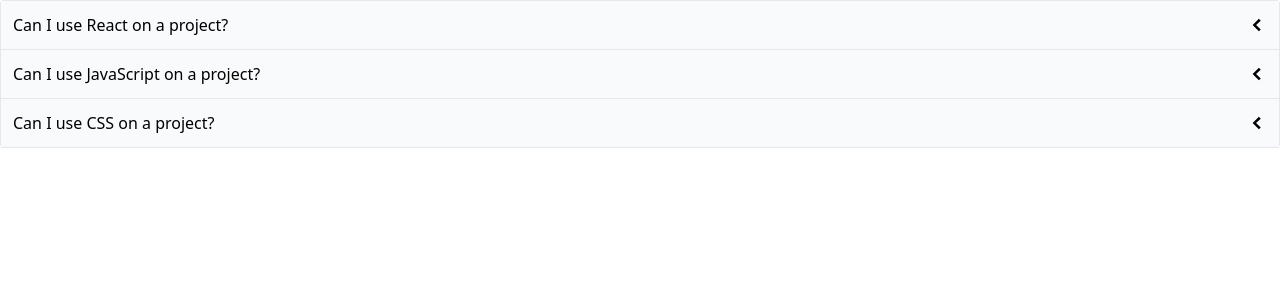
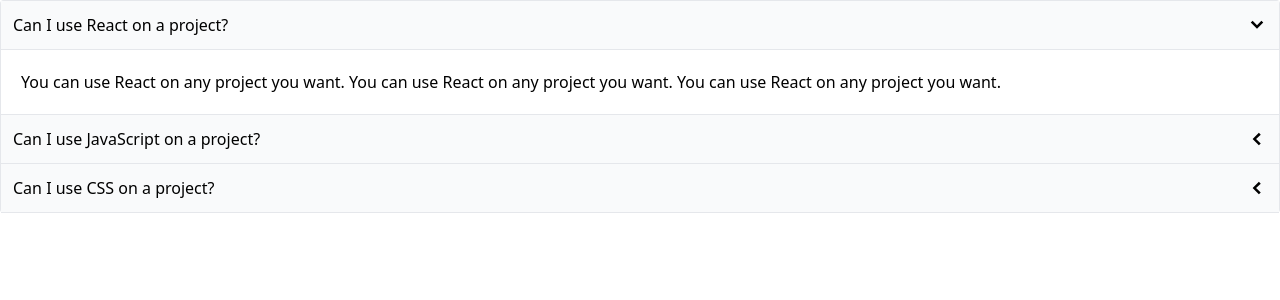
Before and after one commit to ernest-heh/react-components, a React (Create React App) app: page / in a window 1280 px wide. Shown: the top 300 px of the page. Built offline with nearby package versions, Linux system fonts and the light colour scheme.

Commit message:
install tailwind-merge to fix tailwind class override issue

```diff
--- a/package.json
+++ b/package.json
@@ -12,6 +12,7 @@
     "react-dom": "^18.2.0",
     "react-icons": "^4.8.0",
     "react-scripts": "5.0.1",
+    "tailwind-merge": "^1.12.0",
     "web-vitals": "^2.1.4"
   },
   "scripts": {
--- a/src/components/Accordion.js
+++ b/src/components/Accordion.js
@@ -2,7 +2,7 @@
 import { GoChevronDown, GoChevronLeft } from "react-icons/go";
 
 function Accordion({ items }) {
-  const [expandedIndex, setExpandedIndex] = useState(-1);
+  const [expandedIndex, setExpandedIndex] = useState(0);
 
   // Define event handler outside mapping function, with index as argument
   const handleClick = (nextIndex) => {
--- a/src/components/Button.js
+++ b/src/components/Button.js
@@ -1,4 +1,5 @@
 import className from "classnames";
+import { twMerge } from "tailwind-merge";
 
 function Button({
   children,
@@ -11,7 +12,7 @@
   rounded,
   ...rest
 }) {
-  const classes = className(
+  let classes = className(
     rest.className,
     "flex items-center px-3 py-1.5 border",
     {
@@ -29,6 +30,8 @@
       "text-red-500": outline && danger,
     }
   );
+
+  classes = twMerge(classes);
 
   return (
     <button {...rest} className={classes}>
```
Also changed, not shown: 1 other file (tests, documents, lock files or other folders).
